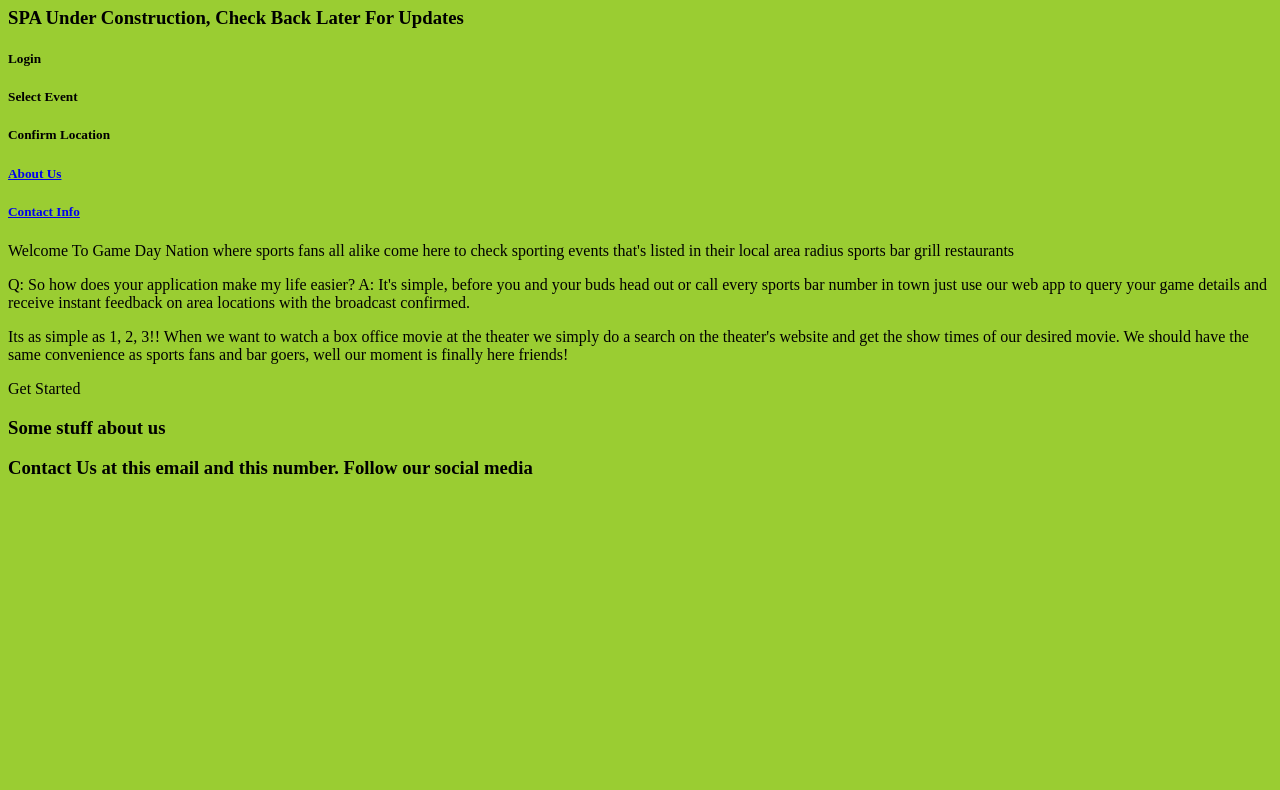
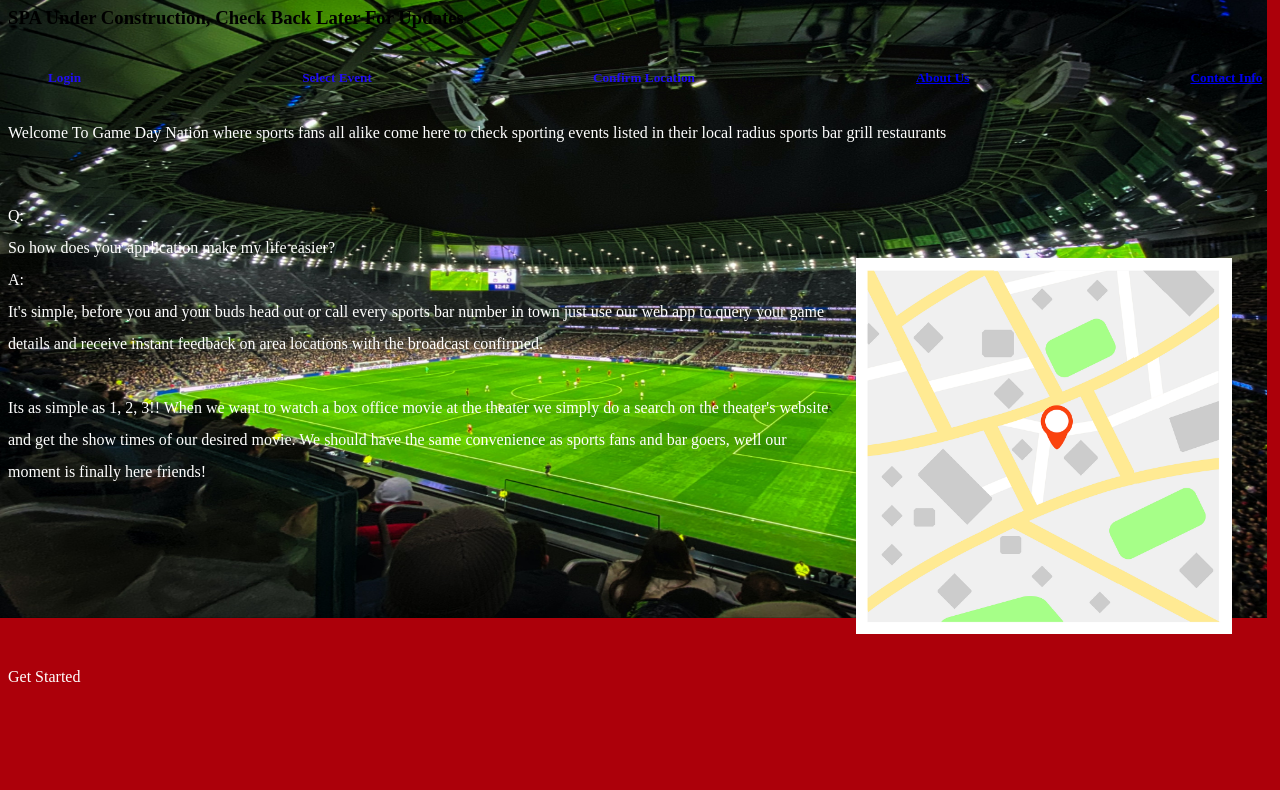
Before and after one commit to mmkggb/CapstoneRepo, a website: page index.html in a window 1280 px wide. Shown: the part 73-863 px from the top of the page. Before the commit the page ends 800 px from the top, so only its background shows below. Drawn offline with Linux system fonts and the light colour scheme.

Commit message:
Commit before the SPA conversion

```diff
--- a/index.html
+++ b/index.html
@@ -4,35 +4,37 @@
   <meta charset="UTF-8">
   <meta http-equiv="X-UA-Compatible" content="IE=edge">
   <meta name="viewport" content="width=device-width, initial-scale=1.0">
-  <title>Document</title>
+  <title>Home Page</title>
   <link rel="stylesheet" href="./style.css">
 </head>
 <body>
-  <header>
+  <header id="homePage">
     <h1>Game Day At The Sports Bar</h1>
     <h3>SPA Under Construction, Check Back Later For Updates</h3>
   </header>
   <nav>
-    <h5>Login</h5>
-    <h5>Select Event</h5>
-    <h5>Confirm Location</h5>
+    <ul id="navbar">
+    <h5><a>Login</a></h5>
+    <h5><a>Select Event</a></h5>
+    <h5><a>Confirm Location</a></h5>
     <h5 ><a href="#about us">About Us</a></h5>
     <h5><a href="#contact info">Contact Info</a></h5>
+  </ul>
   </nav>
   <main>
-    <p>Welcome To Game Day Nation where sports fans all alike come here to check sporting events that's listed in their local area radius sports bar grill restaurants
+    <p>Welcome To Game Day Nation where sports fans all alike come here to check sporting events  listed in their local radius sports bar grill restaurants
     </p>
 
-    <p>Q: So how does your application make my life easier? A: It's simple, before you and your buds head out or call every sports bar number in town just use our web app to query your game details and receive instant feedback on area locations with the broadcast confirmed.
+    <div id="main-mid"><p class="main-mid"><br>Q:</br> So how does your application make my life easier? <br>A:</br> It's simple, before you and your buds head out or call every sports bar number in town just use our web app to query your game details and receive instant feedback on area locations with the broadcast confirmed.
     </p>
-    <p> Its as simple as 1, 2, 3!! When we want to watch a box office movie at the theater we simply do a search on the theater's website and get the show times of our desired movie. We should have the same convenience as sports fans and bar goers, well our moment is finally here friends!
-    </p>
-
-    <p alt='convert to button'>Get Started</p>
+    <p class="main-mid"> Its as simple as 1, 2, 3!! When we want to watch a box office movie at the theater we simply do a search on the theater's website and get the show times of our desired movie. We should have the same convenience as sports fans and bar goers, well our moment is finally here friends!
+    </p></div>
+    <p id="startBttn" alt='convert to button'>Get Started</p>
+    <img src="./docs/Capstone Pictures/map-g69877768b_1280.png" alt="Map Location" id="locationPreview">
   </main>
   <footer>
-    <h3 id ='about us'>Some stuff about us</h3>
-    <h3 id ='contact info'>Contact Us at this email and this number. Follow our social media</h3>
+    <h3 id ='about us'><a href="./about_us.html">Game Day Nation Copyright 2022</a></h3>
+    <h3 id ='contact info'><a href="./contact_us.html">Contact Us at this email and this number. Follow our social media</a></h3>
   </footer>
 </body>
 </html>
--- a/style.css
+++ b/style.css
@@ -1 +1,67 @@
-body {background-color: yellowgreen; }
+body {background-color: #ac000a;
+  background-image: url("docs/Capstone Pictures/pexels-dom-le-roy-3991976.jpg");
+bacground-size: 150px;
+   height: 85vh;
+   width: 98vw;
+  background-size: 99vw 84vh;
+  background-repeat: no-repeat;
+   background-position-y: 50%;
+  }
+#navbar {
+display: flex;
+justify-content: space-between;
+align-items: center;
+color: #210cf3;
+}
+main {
+ display: inline-block;
+}
+main > p {
+display:inline-block;
+color: white;
+ margin: auto;
+float: left;
+/*   position: relative;
+top: 60px;
+left: 40px;
+width: 65vw; */
+}
+
+.main-mid {
+position: relative;
+float: left;
+top: 150px;
+/* left: 40px; */
+width: 65vw;
+line-height: 2;
+color: white;
+text-align: left;
+}
+
+#main-mid {
+display: inline-block;
+   margin-top: -140px;
+ margin-bottom: -50px;
+}
+
+#startBttn {
+/*  margin-top: 15px; */
+margin-top: 45vh;
+
+ /* margin-left: -900px; */
+}
+
+#locationPreview {
+max-width: 30%;
+max-height: 45%;
+/* display: flex; */
+float: right;
+margin: auto;
+padding: 30px;
+margin-top: -80px;
+}
+footer{
+position: absolute;
+padding: 1px;
+top: 125vh;
+}
```
Also changed, not shown: about_us.html (added, +19 -0 lines), contact_us.html (added, +33 -0 lines), results.html (added, +19 -0 lines), docs/Capstone Pictures/map-g69877768b_1280.png (added).
